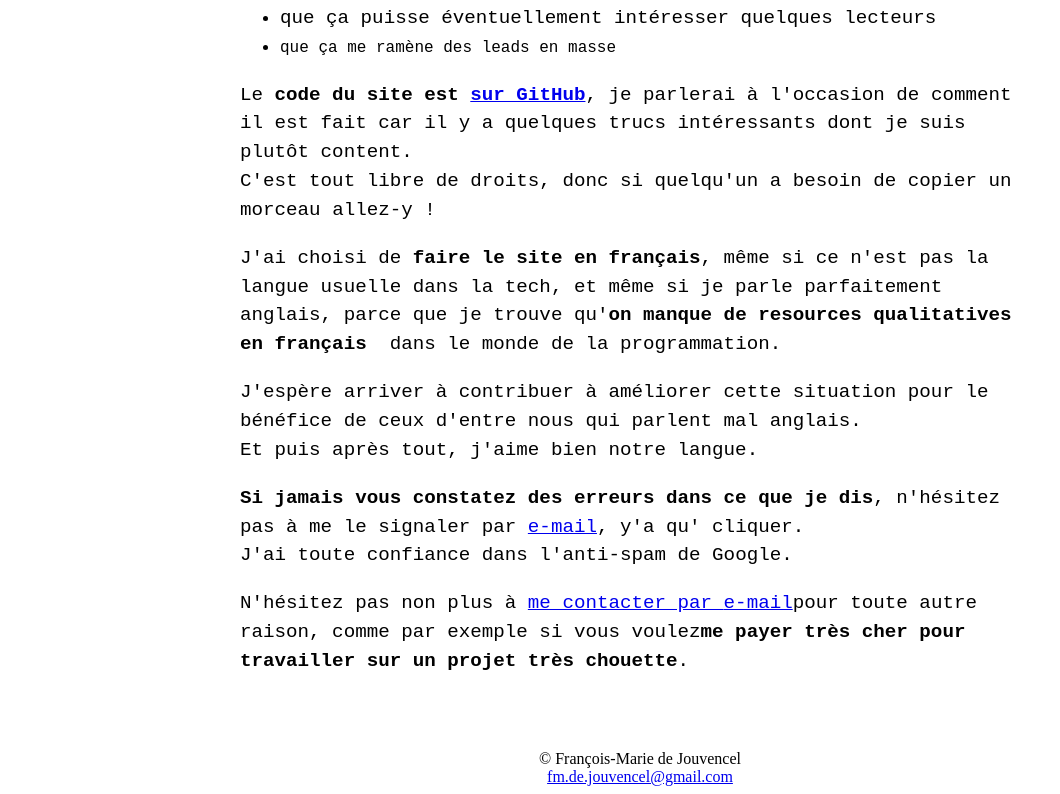
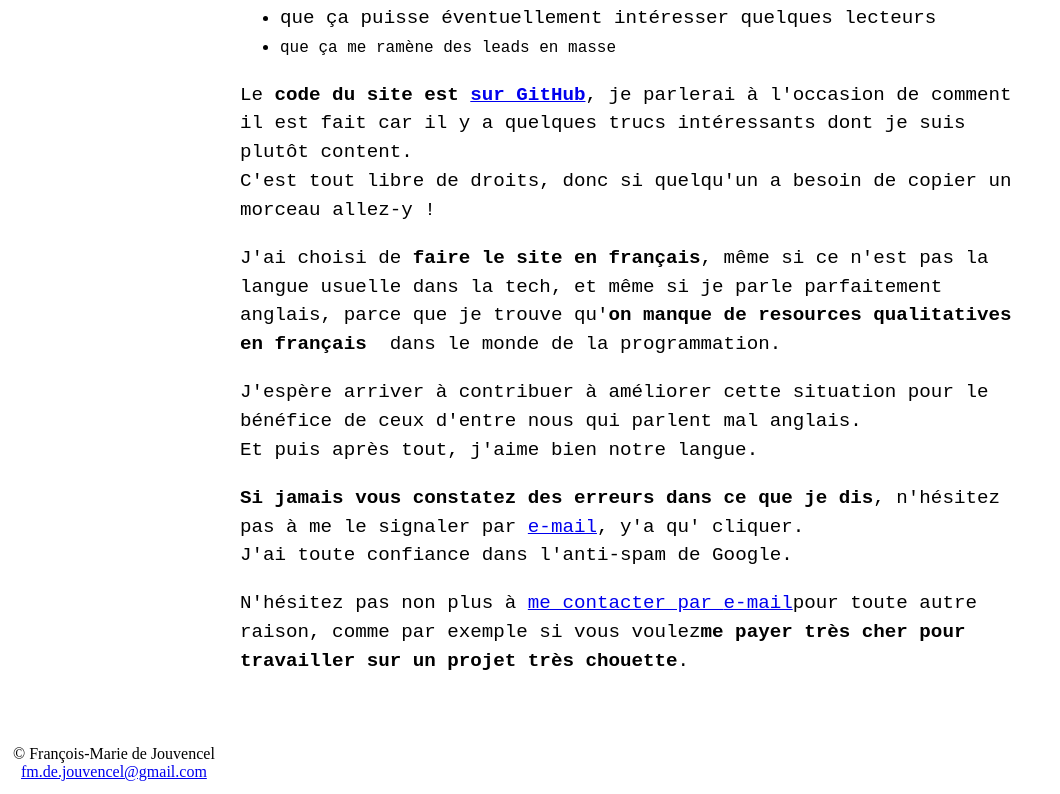
Before and after one commit to djfm/djfm.github.io, a React app: page / in a window 1280 px wide. Shown: the part 1312-2106 px from the top of the page, without its empty margins (0-1060 px from the left). Built offline with nearby package versions, Linux system fonts and the light colour scheme; the HTML template or start-up script is replaced by a standard one.

Commit message:
actually, do not center footer

```diff
--- a/src/client/Components/Footer.tsx
+++ b/src/client/Components/Footer.tsx
@@ -3,20 +3,17 @@ import React from 'react';
 import styled from 'styled-components';
 
 const Wrapper = styled.div`
-  display: flex;
-  flex-direction: row;
-
   margin-top: 50px;
 
   position: relative;
   left: 0;
   right: 0;
-  bottom: 0;
-
-  justify-content: center;
+  bottom: 5px;
 
   > div {
+    display: inline-block;
     text-align: center;
+    margin-left: 5px;
   }
 `;
 
```
